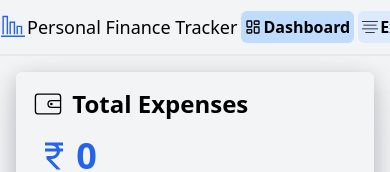
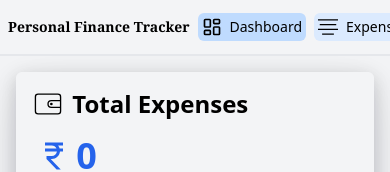
Before and after one commit to akhileshyadav16/Finance-track-aky, a React (Create React App) app: page / in a window 390 px wide. Shown: the top 172 px of the page. Built offline with nearby package versions, Linux system fonts and the light colour scheme; no server answers; sample sign-in values are in the browser's storage.

Commit message:
added nav responsive

```diff
--- a/src/components/Navbar.jsx
+++ b/src/components/Navbar.jsx
@@ -1,34 +1,37 @@
-import { NavLink} from "react-router-dom";
-import { TfiBarChartAlt } from "react-icons/tfi";
+import { NavLink,Link } from "react-router-dom";
 import { TfiAlignCenter } from "react-icons/tfi";
 import { LuLayoutDashboard } from "react-icons/lu";
-import "./Nav.css"
+import "./Nav.css";
 
-
-function Navbar(){
+function Navbar() {
   const token = localStorage.getItem("token");
 
-
-    return(
+  return (
     <div className="w-full h-14 border-b-2 border-richblack-700">
-            <nav className="flex h-full w-11/12 gap-1 sm:gap-2 items-center justify-between sm:justify-around px-[1px]">
-                <div className="flex w-fit gap-[2px] sm:gap-2">
-                    <TfiBarChartAlt className="w-6 h-6 sm:w-8 sm:h-8 text-blue-600" />
-                    <div className="text-lg sm:text-2xl whitespace-nowrap font-medium sm:font-bold">Personal Finance Tracker</div>
+      <nav className="flex h-full w-full px-2 sm:w-11/12  mx-auto gap-2 items-center justify-between sm:justify-around">
+        <div className="flex items-center gap-2">
+          <Link to={"/"} className="text-sm sm:text-xl font-serif md:text-3xl whitespace-nowrap font-bold">
+            Personal Finance Tracker
+          </Link>
         </div>
-                {
-                    token &&
-                    <div className="flex gap-1 w-fit sm:gap-2 md:gap-4 lg:gap-6">
-                     <NavLink to={"/"} className="flex items-center font-semibold px-1 sm:px-2 py-1 bg-blue-100 rounded-md gap-[2px] sm:gap-2">
-                        <LuLayoutDashboard />
+        {token && (
+          <div className="flex gap-2 items-center">
+            <NavLink
+              to="/"
+              className="flex items-center text-sm px-1 sm:px-2 py-1 bg-blue-100 hover:bg-blue-200 rounded-md gap-2"
+            >
+              <LuLayoutDashboard className="w-5 h-5" />
               <span>Dashboard</span>
             </NavLink>
-                    <NavLink to={"/expenses"} className="flex items-center font-semibold gap-[2px] sm:gap-2 px-1 sm:px-2 py-1 bg-blue-100 rounded-md">
-                        <TfiAlignCenter />
+            <NavLink
+              to="/expenses"
+              className="flex items-center text-sm px-1 sm:px-2 py-1 bg-blue-100 hover:bg-blue-200 rounded-md gap-2"
+            >
+              <TfiAlignCenter className="w-5 h-5" />
               <span>Expenses</span>
             </NavLink>
           </div>
-                }
+        )}
       </nav>
     </div>
   );
```
Lines whose indentation alone changed are shown as unchanged.
